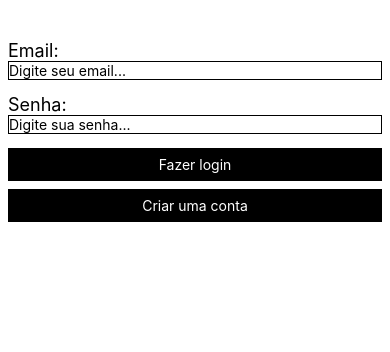
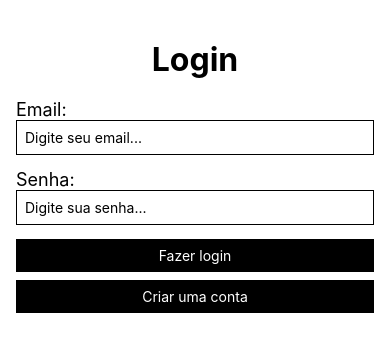
Before and after one commit to hiltohc/dispositivosmoveis, a React Native app in the folder my-app/: screen / in a window 390 px wide. Shown: the top 352 px of the page. Built offline with nearby package versions, Linux system fonts and the light colour scheme; no server answers.

Commit message:
Add files via upload
Atualização dos estilos da tela de login

```diff
--- a/my-app/App.js
+++ b/my-app/App.js
@@ -1,11 +1,8 @@
-
 import { useEffect, useState } from 'react'
 import { View, Text, StyleSheet, TouchableOpacity, TextInput } from 'react-native';
 import { FormUsers } from './src/FormUsers'
 import { auth } from './src/firebaseConnection'
-import { createUserWithEmailAndPassword, signInWithEmailAndPassword, onAuthStateChanged,
-  signOut
-} from 'firebase/auth'
+import { createUserWithEmailAndPassword, signInWithEmailAndPassword, onAuthStateChanged, signOut } from 'firebase/auth'
 
 export default function App() {
   const [email, setEmail] = useState("")
@@ -15,7 +12,6 @@ export default function App() {
   const [loading, setLoading] = useState(true);
 
   useEffect(() => {
-
     const unsub = onAuthStateChanged(auth, (user) => {
       if(user){
         setAuthUser({
@@ -29,7 +25,6 @@ export default function App() {
 
       setAuthUser(null);
       setLoading(false);
-
     })
 
   }, [])
@@ -43,12 +38,10 @@ export default function App() {
     signInWithEmailAndPassword(auth, email, password)
     .then((user) => {
       console.log(user);
-
       setAuthUser({
         email: user.user.email,
         uid: user.user.uid
       })
-
     })
     .catch(err => {
       if(err.code === "auth/missing-password"){
@@ -58,12 +51,10 @@ export default function App() {
 
       console.log(err.code);
     })
-
   }
 
   async function handleLogout(){
     await signOut(auth)
-
     setAuthUser(null);
   }
 
@@ -78,7 +69,10 @@ export default function App() {
   return (
     <View style={styles.container}>
 
-    {loading && <Text style={{ fontSize: 20, marginLeft: 8, color: "#000", marginBottom: 8 }}>Carregando informaçoes...</Text> }
+      {loading && <Text style={{ fontSize: 20, marginLeft: 8, color: "#000", marginBottom: 8 }}>Carregando informações...</Text> }
+
+
+      <Text style={styles.title}>Login</Text>
 
       <Text style={{ marginLeft: 8, fontSize: 18, color: "#000" }}>Email:</Text>
       <TextInput
@@ -111,7 +105,6 @@ export default function App() {
         </TouchableOpacity>
       )}
 
-
     </View>
   );
 }
@@ -119,13 +112,23 @@ export default function App() {
 const styles = StyleSheet.create({
   container:{
     flex:1,
-    paddingTop: 40
+    paddingTop: 40,
+    paddingLeft: 8,
+    paddingRight: 8
+  },
+  title: {
+    fontSize: 32,
+    fontWeight: 'bold',
+    marginBottom: 20,
+    color: '#000',
+    textAlign: 'center',
   },
   input:{
     marginLeft: 8,
     marginRight: 8,
     borderWidth: 1,
     marginBottom: 14,
+    padding: 8
   },
   button:{
     backgroundColor: "#000",
```
Lines whose indentation alone changed are shown as unchanged.
